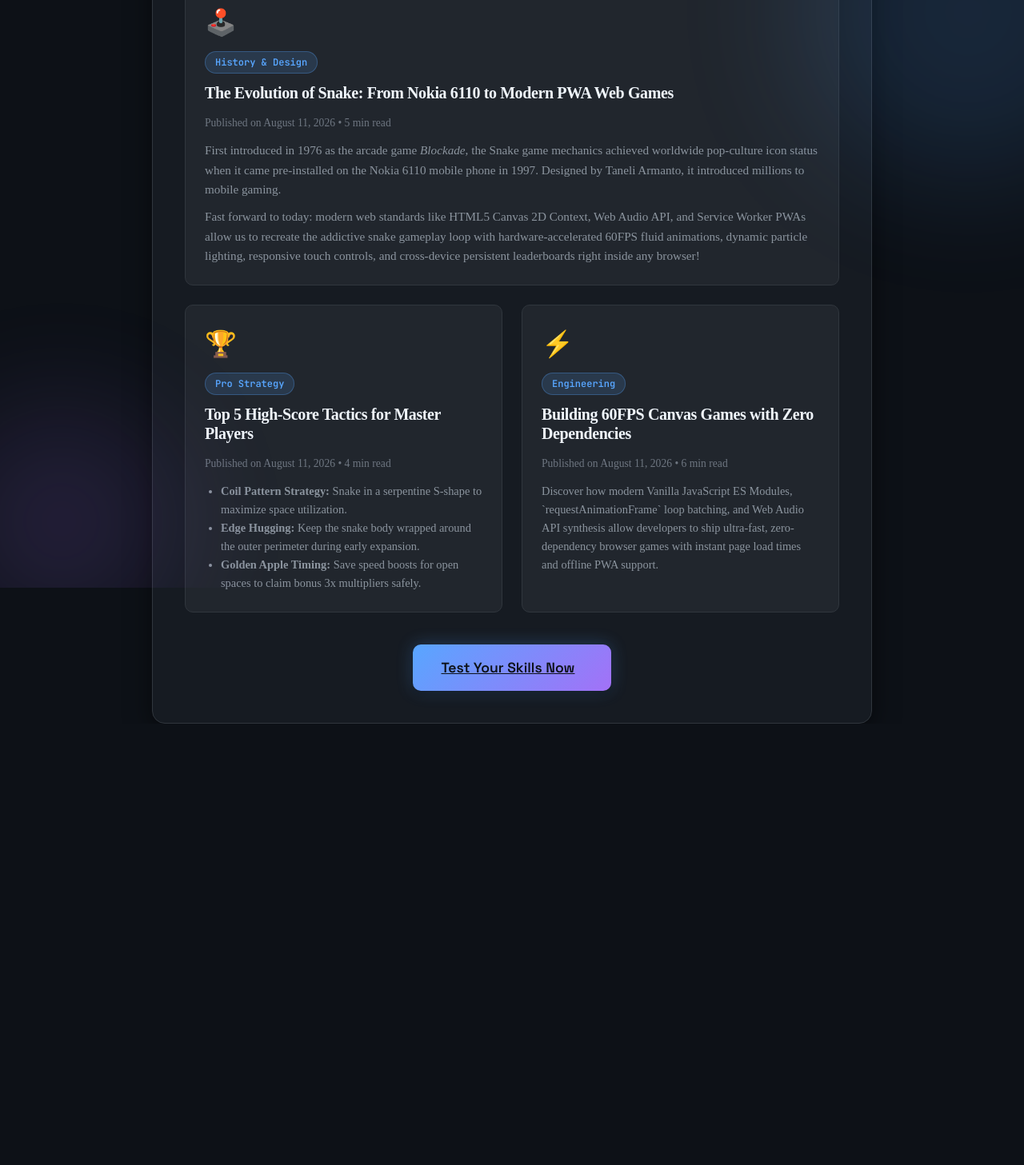
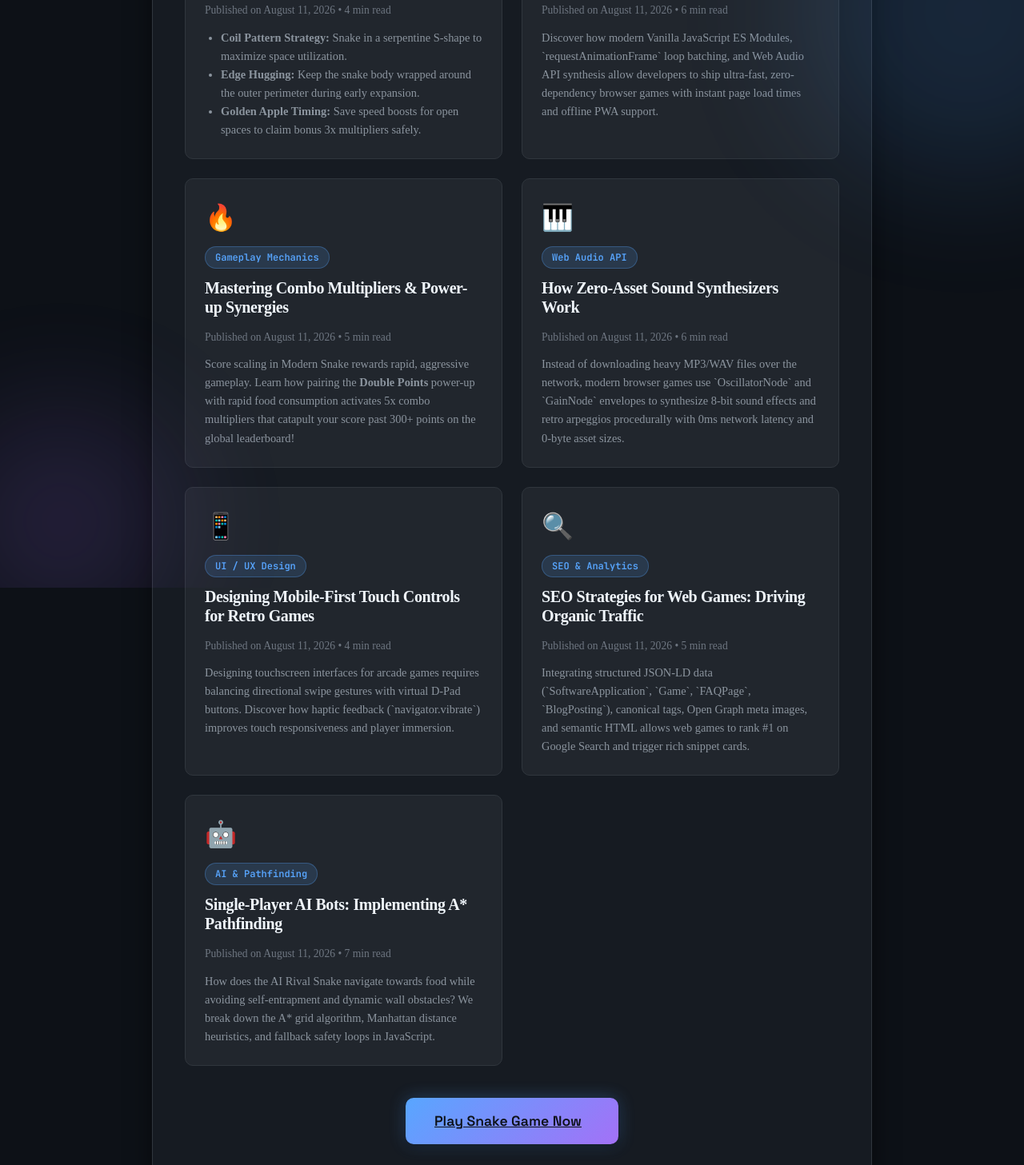
Before and after one commit to Nikhil-Nishad/pythonic, a website: page blog.html in a window 1280 px wide. Shown: the part 65-1522 px from the top of the page at 80% size. Before the commit the page ends 970 px from the top, so only its background shows below. Drawn offline with Linux system fonts and the light colour scheme.

Commit message:
fix: resolve route caching issues with serve.json and sw.js, add 5 new blog articles to blog.html

```diff
--- a/blog.html
+++ b/blog.html
@@ -3,9 +3,9 @@
 <head>
     <meta charset="UTF-8">
     <meta name="viewport" content="width=device-width, initial-scale=1.0, maximum-scale=1.0, user-scalable=no">
-    <title>Snake Game Blog & Developer Articles | Insights, History & Strategies</title>
-    <meta name="description" content="Explore articles on Snake game history, high-score strategies, 60FPS HTML5 canvas game performance, and web game design.">
-    <meta name="keywords" content="snake game blog, snake game history, arcade game strategy, web development game blog, html5 game architecture">
+    <title>Snake Game Blog & Developer Articles | Strategy, Architecture & Insights</title>
+    <meta name="description" content="Explore in-depth articles on Snake game history, high-score strategies, Web Audio synthesis, A* pathfinding bot AI, mobile touch design, and SEO for web games.">
+    <meta name="keywords" content="snake game blog, arcade game strategy, web development game blog, html5 canvas 60fps, web audio api synth, astar pathfinding snake">
     <meta name="theme-color" content="#0d1117">
     <link rel="canonical" href="https://nikhil-nishad.github.io/pythonic/blog.html">
 
@@ -13,7 +13,7 @@
     <meta property="og:type" content="website">
     <meta property="og:url" content="https://nikhil-nishad.github.io/pythonic/blog.html">
     <meta property="og:title" content="Snake Game Blog & Developer Articles">
-    <meta property="og:description" content="Read expert articles on arcade game strategies, Nokia Snake nostalgia, and modern web game development.">
+    <meta property="og:description" content="Read expert articles on arcade game strategies, Nokia Snake nostalgia, and modern web game engineering.">
 
     <!-- Twitter -->
     <meta property="twitter:card" content="summary_large_image">
@@ -30,7 +30,7 @@
     {
       "@context": "https://schema.org",
       "@type": "Blog",
-      "name": "Snake Game Developer Blog",
+      "name": "Snake Game Developer & Strategy Blog",
       "description": "Insights, strategy guides, and engineering articles for modern browser gaming.",
       "publisher": {
         "@type": "Organization",
@@ -65,8 +65,8 @@
             </nav>
 
             <header class="instructions-header">
-                <h1>Snake Game Articles & Insights</h1>
-                <p class="subtitle">Deep dives into browser game design, retro gaming history, and winning strategies.</p>
+                <h1>Snake Game Articles & Strategy Guides</h1>
+                <p class="subtitle">Deep dives into browser game design, retro gaming history, Web Audio API, and high-score tactics.</p>
             </header>
 
             <!-- Blog Articles Section -->
@@ -106,12 +106,67 @@
                         Discover how modern Vanilla JavaScript ES Modules, `requestAnimationFrame` loop batching, and Web Audio API synthesis allow developers to ship ultra-fast, zero-dependency browser games with instant page load times and offline PWA support.
                     </p>
                 </article>
+
+                <!-- Article 4 -->
+                <article class="guide-card">
+                    <div class="guide-icon">🔥</div>
+                    <span class="badge badge-primary" style="margin-bottom: 12px; display: inline-block;">Gameplay Mechanics</span>
+                    <h2>Mastering Combo Multipliers & Power-up Synergies</h2>
+                    <p style="color: var(--fg-muted); font-size: 0.85rem; margin-bottom: 12px;">Published on August 11, 2026 • 5 min read</p>
+                    <p style="color: var(--fg-secondary); font-size: 0.9rem; line-height: 1.6;">
+                        Score scaling in Modern Snake rewards rapid, aggressive gameplay. Learn how pairing the <strong>Double Points</strong> power-up with rapid food consumption activates 5x combo multipliers that catapult your score past 300+ points on the global leaderboard!
+                    </p>
+                </article>
+
+                <!-- Article 5 -->
+                <article class="guide-card">
+                    <div class="guide-icon">🎹</div>
+                    <span class="badge badge-primary" style="margin-bottom: 12px; display: inline-block;">Web Audio API</span>
+                    <h2>How Zero-Asset Sound Synthesizers Work</h2>
+                    <p style="color: var(--fg-muted); font-size: 0.85rem; margin-bottom: 12px;">Published on August 11, 2026 • 6 min read</p>
+                    <p style="color: var(--fg-secondary); font-size: 0.9rem; line-height: 1.6;">
+                        Instead of downloading heavy MP3/WAV files over the network, modern browser games use `OscillatorNode` and `GainNode` envelopes to synthesize 8-bit sound effects and retro arpeggios procedurally with 0ms network latency and 0-byte asset sizes.
+                    </p>
+                </article>
+
+                <!-- Article 6 -->
+                <article class="guide-card">
+                    <div class="guide-icon">📱</div>
+                    <span class="badge badge-primary" style="margin-bottom: 12px; display: inline-block;">UI / UX Design</span>
+                    <h2>Designing Mobile-First Touch Controls for Retro Games</h2>
+                    <p style="color: var(--fg-muted); font-size: 0.85rem; margin-bottom: 12px;">Published on August 11, 2026 • 4 min read</p>
+                    <p style="color: var(--fg-secondary); font-size: 0.9rem; line-height: 1.6;">
+                        Designing touchscreen interfaces for arcade games requires balancing directional swipe gestures with virtual D-Pad buttons. Discover how haptic feedback (`navigator.vibrate`) improves touch responsiveness and player immersion.
+                    </p>
+                </article>
+
+                <!-- Article 7 -->
+                <article class="guide-card">
+                    <div class="guide-icon">🔍</div>
+                    <span class="badge badge-primary" style="margin-bottom: 12px; display: inline-block;">SEO & Analytics</span>
+                    <h2>SEO Strategies for Web Games: Driving Organic Traffic</h2>
+                    <p style="color: var(--fg-muted); font-size: 0.85rem; margin-bottom: 12px;">Published on August 11, 2026 • 5 min read</p>
+                    <p style="color: var(--fg-secondary); font-size: 0.9rem; line-height: 1.6;">
+                        Integrating structured JSON-LD data (`SoftwareApplication`, `Game`, `FAQPage`, `BlogPosting`), canonical tags, Open Graph meta images, and semantic HTML allows web games to rank #1 on Google Search and trigger rich snippet cards.
+                    </p>
+                </article>
+
+                <!-- Article 8 -->
+                <article class="guide-card">
+                    <div class="guide-icon">🤖</div>
+                    <span class="badge badge-primary" style="margin-bottom: 12px; display: inline-block;">AI & Pathfinding</span>
+                    <h2>Single-Player AI Bots: Implementing A* Pathfinding</h2>
+                    <p style="color: var(--fg-muted); font-size: 0.85rem; margin-bottom: 12px;">Published on August 11, 2026 • 7 min read</p>
+                    <p style="color: var(--fg-secondary); font-size: 0.9rem; line-height: 1.6;">
+                        How does the AI Rival Snake navigate towards food while avoiding self-entrapment and dynamic wall obstacles? We break down the A* grid algorithm, Manhattan distance heuristics, and fallback safety loops in JavaScript.
+                    </p>
+                </article>
             </div>
 
             <!-- Footer CTA -->
             <footer class="instructions-footer">
                 <a href="index.html" class="btn btn-primary btn-large">
-                    <span>Test Your Skills Now</span>
+                    <span>Play Snake Game Now</span>
                     <svg viewBox="0 0 24 24" fill="none" stroke="currentColor" stroke-width="2.5" aria-hidden="true">
                         <polygon points="5 3 19 12 5 21"/>
                     </svg>
--- /dev/null
+++ b/serve.json
@@ -0,0 +1,5 @@
+{
+  "cleanUrls": false,
+  "trailingSlash": false,
+  "directoryListing": false
+}
```
Also changed, not shown: instructions.html (+12 -7 lines), sw.js (+25 -10 lines).
